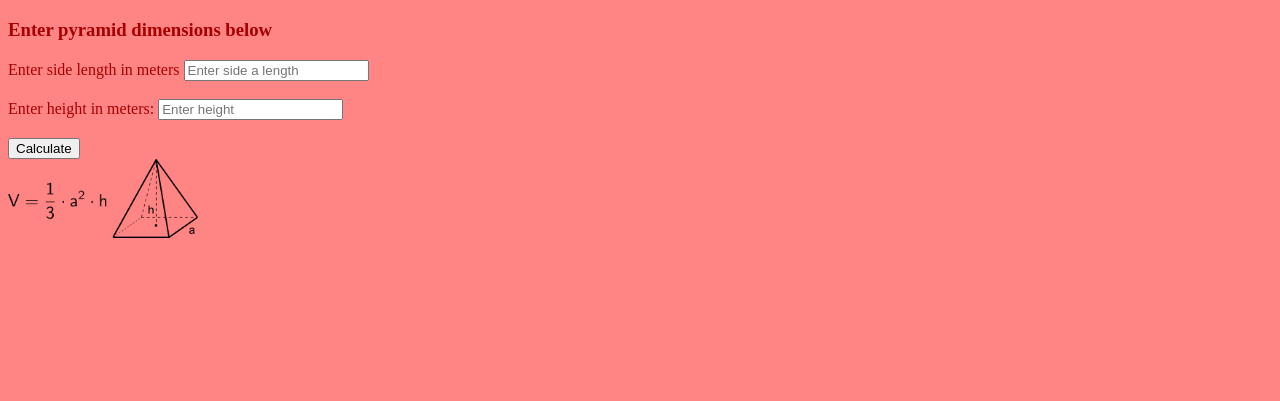
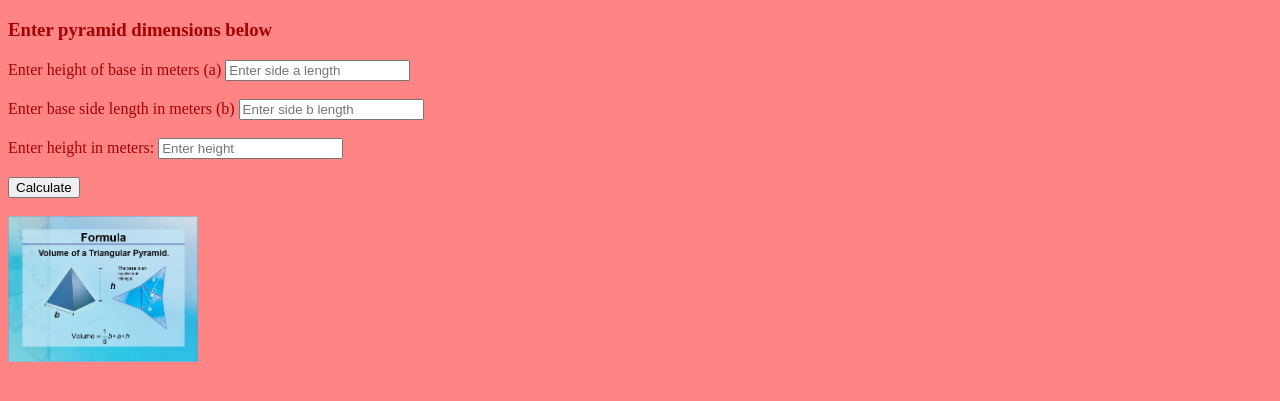
Before and after one commit to ICS2O-Programming-Rory-Mackay/Unit3-02-HTML-VolumePyramid, a plain HTML site: page index.html in a window 1280 px wide. Shown: the part 61-462 px from the top of the page. Drawn offline with Linux system fonts and the light colour scheme.

Commit message:
Fixed function

```diff
--- a/index.html
+++ b/index.html
@@ -18,13 +18,16 @@
     <h1>Calculate Volume of a Triangular Pyramid in Javascript</h1>
 		<h3>Enter pyramid dimensions below</h3>
 		<form action="javascript:calculateVolume()">
-		<label for="side-a">Enter side length in meters</label>
+		<label for="side-a">Enter height of base in meters (a)</label>
 		<input type="number" step="any" id="side-a" placeholder="Enter side a length"><br><br>
+		<label for="side-a">Enter base side length in meters (b)</label>
+		<input type="number" step="any" id="side-b" placeholder="Enter side b length"><br><br>
 		<label for="height">Enter height in meters:</label>
 		<input type="number" step="any" id="height" placeholder="Enter height"><br><br>
 		<input type="submit" value="Calculate">
 	</form>
-	<img src="./images/volume.png" alt="Pyramid" width="15%" height="15%"/>
+    <br>
+	<img src="./images/formtripyramid.png" alt="Pyramid" width="15%" height="15%"/>
 		<!-- Create a space where the user information will be displayed -->
 		<div id="display-results">
 			<div id="volume">
--- a/js/script.js
+++ b/js/script.js
@@ -11,11 +11,11 @@
 function calculateVolume () {
   // get user input
   let side_a = parseFloat(document.getElementById('side-a').value)
-	let height = parseFloat(document.getElementById('height').value)
-
+	let side_b = parseFloat(document.getElementById('side-b').value)
+  let height = parseFloat(document.getElementById('height').value)
 
   // calculate the volume
-  let volume = (1/3) * Math.pow(side_a,2) * height
+  let volume = (1/6) * side_a * side_b * height
 
   // display the results
   document.getElementById('volume').innerHTML = "The volume is " + volume.toFixed(2) + "m<sup>3</sup>"
```
Also changed, not shown: images/formtripyramid.png (added), images/volume.png (deleted).
